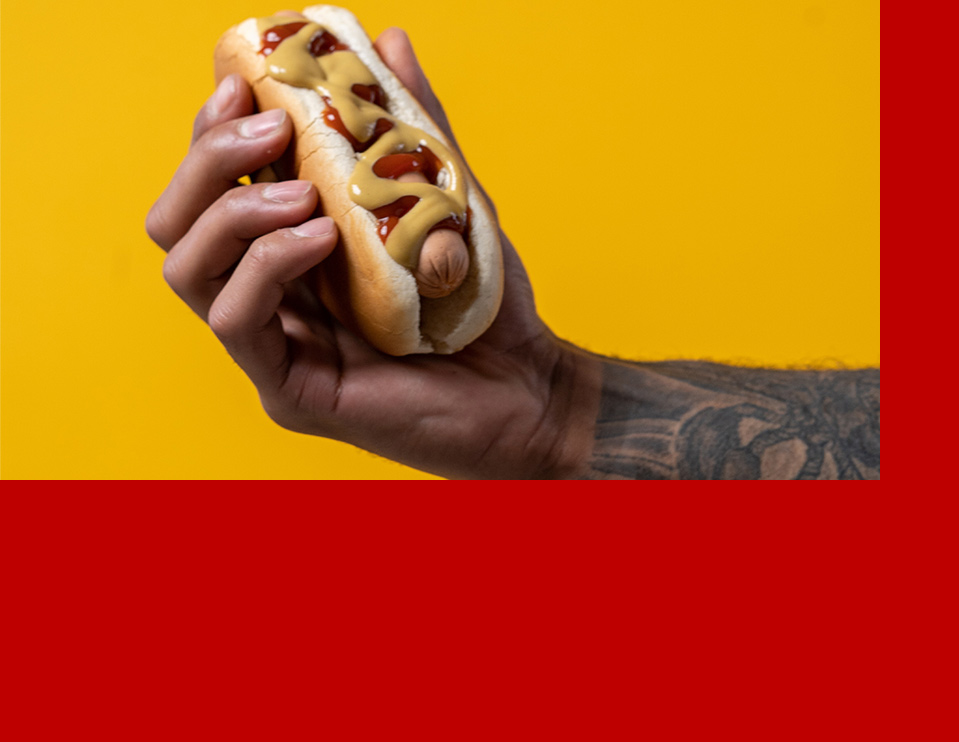
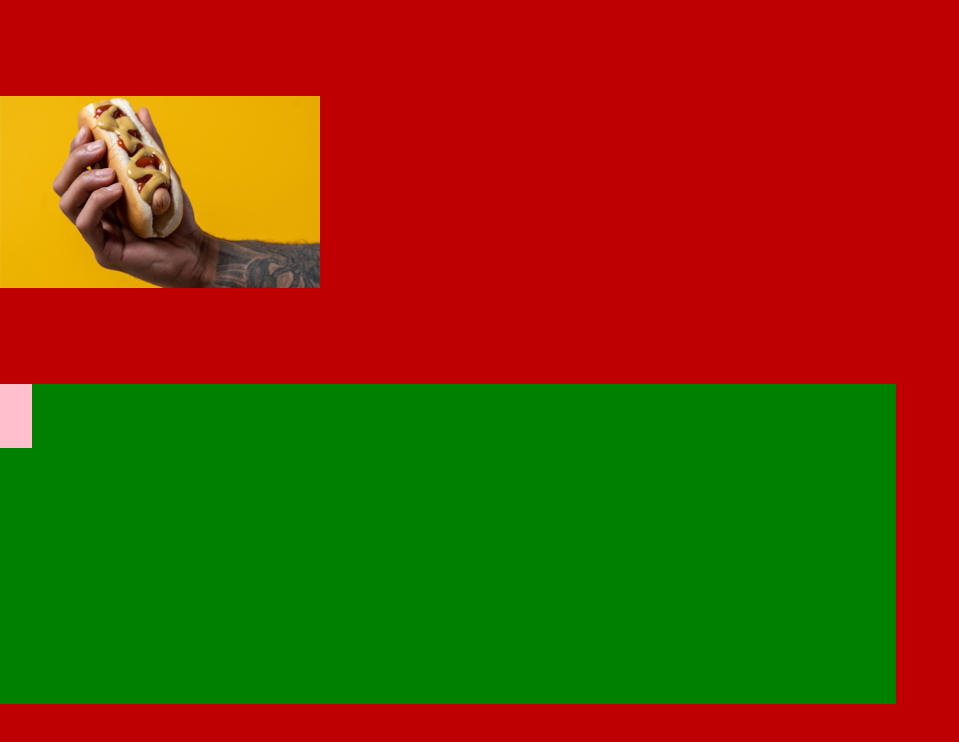
Before and after one commit to qzmp10/restaurant_page, a website built with webpack: page dist/index.html in a window 1280 px wide. Shown: the whole page, without its empty margins (0-959 px from the left). Built offline with nearby package versions, Linux system fonts and the light colour scheme.

Commit message:
Finished very basic css layout

```diff
--- a/src/index.js
+++ b/src/index.js
@@ -4,7 +4,26 @@ import Glizzy from './glizzy.jpg';
 let content = document.querySelector('#content');
 content.classList.add('content');
 
+let skeletonLayout = function() {
+let header = document.createElement('div');
+header.classList.add('header');
+content.appendChild(header);
+
 
 const glizzy = new Image();
 glizzy.src = Glizzy;
 content.appendChild(glizzy);
+glizzy.classList.add('glizzy');
+
+let mainBlock = document.createElement('div');
+mainBlock.classList.add('mainBlock');
+content.appendChild(mainBlock);
+
+for(let i=0; i<2; i++) {
+    let subBlock = document.createElement('div');
+    subBlock.classList.add('subBlock');
+    mainBlock.appendChild(subBlock)
+}
+}
+
+skeletonLayout();
--- a/src/style.css
+++ b/src/style.css
@@ -7,9 +7,27 @@ body {
 }
 
 .content {
+    height: 100vh;
     display: grid;
 }
 
 .red {
     color: red;
 }
+
+img {
+    height: 12rem;
+    width: 20rem;
+}
+
+.mainBlock {
+    background-color: green;
+    width: 70vw;
+    height: 40vh;
+}
+
+.subBlock {
+    background-color: pink;
+    width: 2rem;
+    height: 2rem;
+}
```
Also changed, not shown: src/contact.js (added), src/home.js (added), src/menu.js (added).
